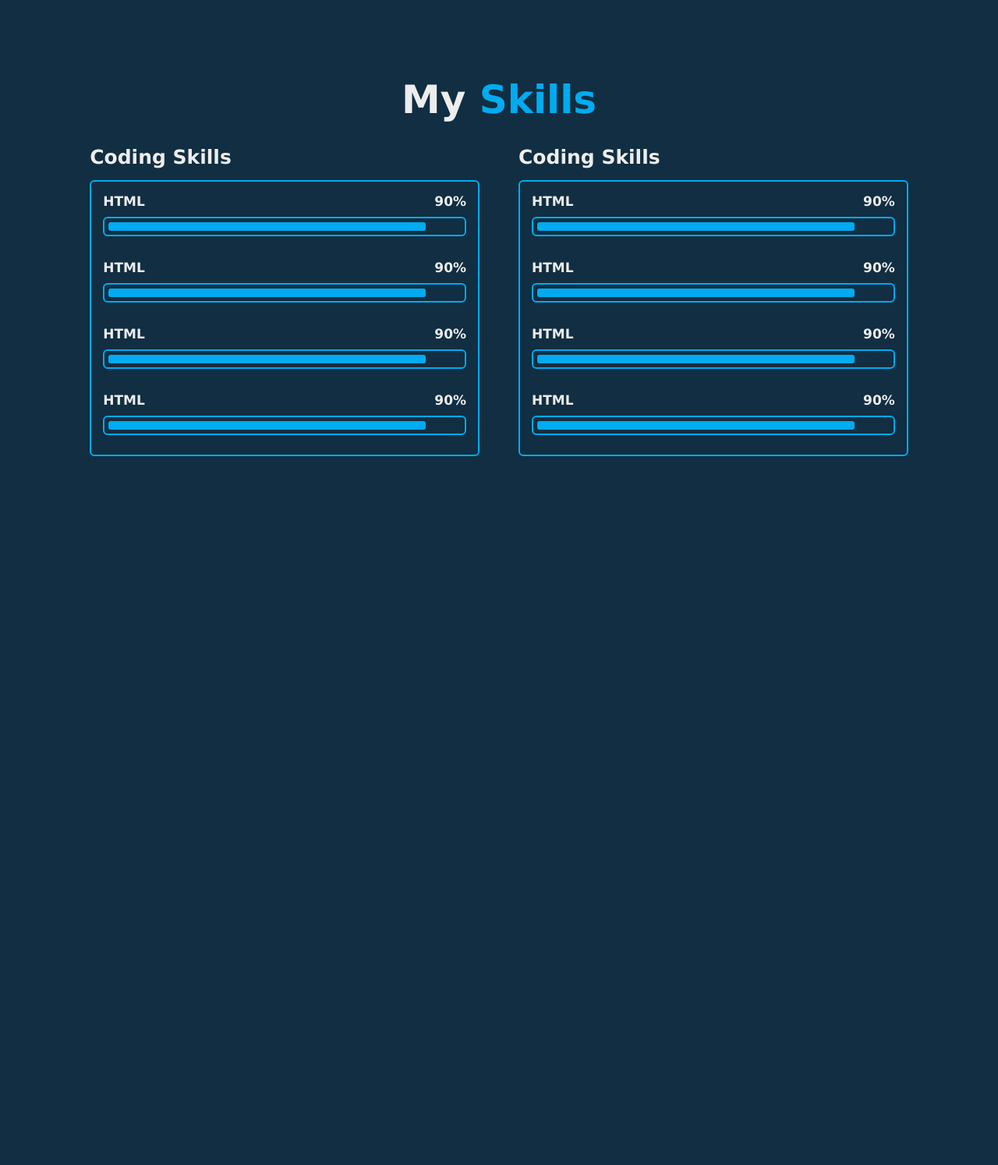
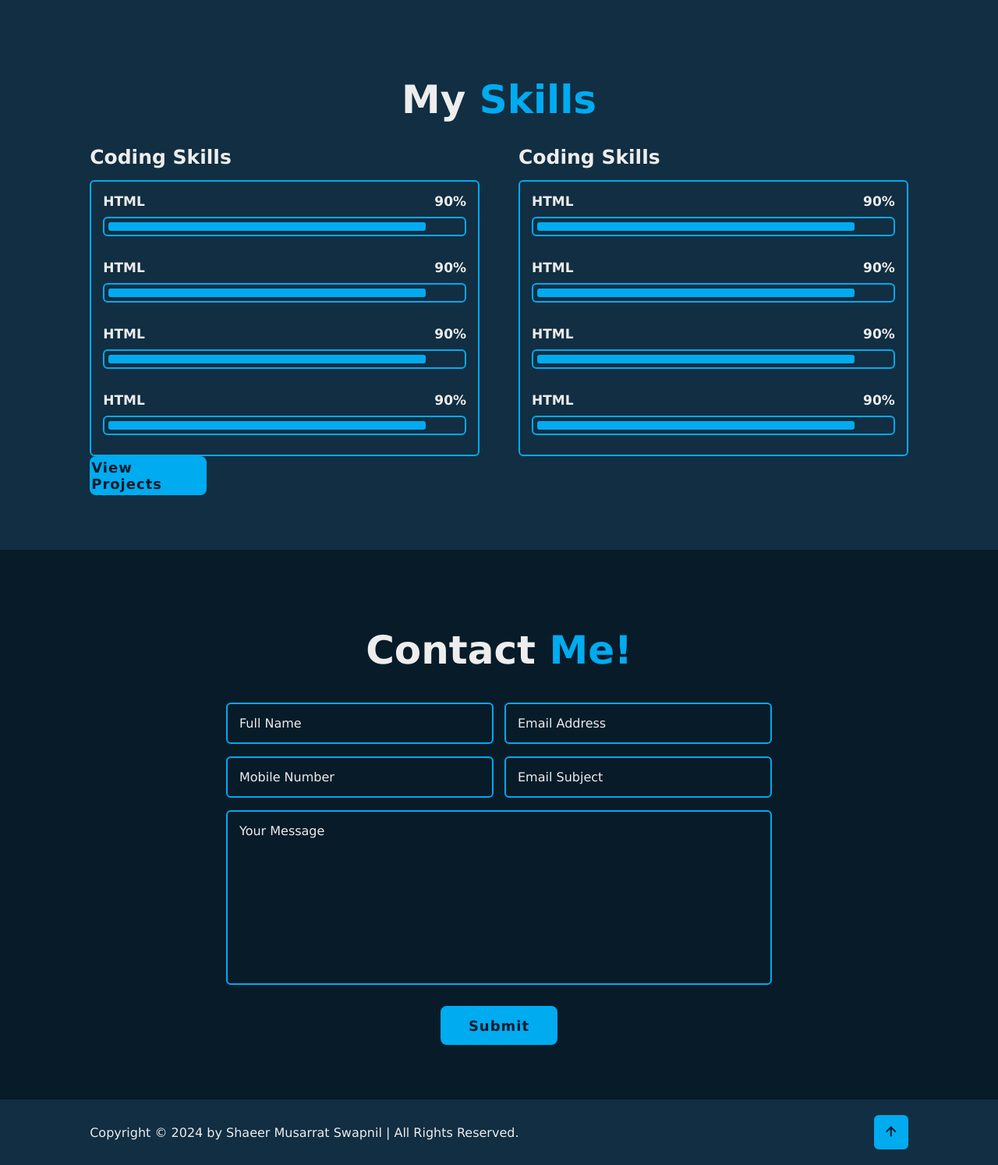
Before and after one commit to musarratswapnil/CSE-3100-Web-Programming-Laboratory, a PHP site: page / in a window 1280 px wide. Shown: the part 2429-3923 px from the top of the page at 78% size. Before the commit the page ends 3014 px from the top, so only its background shows below. Run offline with PHP 8.4, Linux system fonts and the light colour scheme.

Commit message:
portfolio updated using javascript, html, css

```diff
--- a/Assignment-Personal Portfolio/css/style.css
+++ b/Assignment-Personal Portfolio/css/style.css
@@ -33,12 +33,17 @@ body{
     left: 0;
     width: 100%;
     padding: 2rem 9%;
-    background: transparent;
+    background: var(--bg-color);
     display: flex;
     justify-content: space-between;
     align-items: center;
     z-index: 100;
+    transition: .3s;
 
+}
+
+.header.sticky{
+    background: yellowgreen;
 }
 
 .logo{
@@ -69,16 +74,37 @@ body{
 section{
     min-height: 100vh;
     padding: 10rem 9% 2rem;
+
 }
 
 .home{
     display: flex;
     align-items: center;
     padding: 0 9%;
-    background: url('/images/home3.jpg') no-repeat;
+    /* background: url('/images/about.jpg') no-repeat; */
     background-size: cover;
     background-position: center;
+
 }
+ .profile-img img{
+    width: 600px;
+    height: 600px;
+    border-radius: 50%;
+    display: flex;
+    padding: 80px;
+    align-items: flex-end;
+    justify-content: space-around;
+
+
+
+}
+/* .home .profile-img{
+    display: flex;
+    justify-content: flex-end;
+    align-items: end;
+    padding-left: 100%;
+
+} */
 
 .home-content{
     max-width: 60rem;
@@ -88,6 +114,10 @@ section{
     font-size: 5.6rem;
     font-weight: 700;
     line-height: 1.3;
+}
+
+.home-content h1 span{
+    color: var(--text-color);
 }
 
 .home-content .text-animate{
@@ -223,10 +253,10 @@ section{
     transition: 3s;
 }
 
-.home-imgHover:hover{
-    background: black;
+/* .home-imgHover:hover{
+    background: var(--bg-color);
     opacity: .8;
-}
+} */
 
 .about{
     display: flex;
@@ -256,12 +286,14 @@ span{
     display: flex;
     justify-content: center;
     align-items: center;
+
 }
 
 .about-img img{
     width: 90%;
     border-radius: 50%;
     border: .2rem solid var(--main-color);
+
 }
 
 .about-img .circle-spin{
@@ -494,3 +526,123 @@ span{
 .skills-column:nth-child(8) .skills-content .progress .bar span{
     width: 90%;
 }
+
+.contact{
+    min-height: auto;
+    padding-bottom: 7rem;
+}
+
+.contact form{
+    max-width: 70rem;
+    margin: 0 auto;
+    text-align: center;
+}
+
+.contact form .input-box{
+    position: relative;
+    display: flex;
+    justify-content: space-between;
+    flex-wrap: wrap;
+}
+
+.contact form .input-box .input-field{
+    position: relative;
+    width: 49%;
+    margin: .8rem 0;
+}
+
+.contact form .input-box .input-field input, .contact form .textarea-field textarea{
+    width: 100%;
+    height: 100%;
+    padding: 1.5rem;
+    font-size: 1.6rem;
+    color: var(--text-color);
+    background: transparent;
+    border-radius: .6rem;
+    border: .2rem solid var(--main-color);
+}
+
+.contact form .input-box .input-field input::placeholder,
+.contact form .textarea-field textarea::placeholder{
+    color: var(--text-color);
+}
+
+.contact form .focus{
+    position: absolute;
+    top: 0;
+    left: 0;
+    width: 0;
+    height: 100%;
+    background: var(--second-bg-color);
+    border-radius: .6rem;
+    z-index: -1;
+    transition: .5s;
+}
+
+.contact form .input-box .input-field input:focus~.focus,
+.contact form .input-box .input-field input:valid~.focus,
+.contact form .textarea-field textarea:focus~.focus
+.contact form .textarea-field textarea:valid~.focus{
+    width: 100%;
+}
+
+.contact form .textarea-field{
+    position: relative;
+    margin: .8rem 0 2.7rem;
+    display: flex;
+}
+
+.contact form .textarea-field textarea{
+    resize: none;
+}
+
+.footer{
+    display: flex;
+    justify-content: space-between;
+    align-items: center;
+    flex-wrap: wrap;
+    padding: 2rem 9%;
+    background: var(--second-bg-color);
+}
+
+.footer-text p{
+    font-size: 1.6rem;
+}
+
+.footer-iconTop a{
+    position: relative;
+    display: inline-flex;
+    justify-content: center;
+    align-items: center;
+    padding: .8rem;
+    background: var(--main-color);
+    border: .2rem solid var(--main-color);
+    border-radius: .6rem;
+    z-index: 1;
+    overflow: hidden;
+}
+
+.footer-iconTop a::before{
+    content: '';
+    position: absolute;
+    top: 0;
+    left: 0;
+    width: 0;
+    height: 100%;
+    background: var(--second-bg-color);
+    z-index: -1;
+}
+
+.footer-iconTop a:hover::before{
+    width: 100%;
+}
+
+.footer-iconTop a i{
+    font-size: 2.4rem;
+    color: var(--bg-color);
+    transition: .5s;
+}
+
+.footer-iconTop a:hover i{
+    color: var(--main-color);
+}
--- a/Assignment-Personal Portfolio/index.html
+++ b/Assignment-Personal Portfolio/index.html
@@ -15,7 +15,7 @@
 <body>
     <!-- ------------------header--------------- -->
     <header class="header">
-        <a href="#" class="logo">Port<span></span>folio.</a>
+        <a href="#" class="logo">Port<span>folio.</span></a>
 
         <div class="bx bx-menu" id="menu-icon"></div>
 
@@ -28,6 +28,7 @@
             <a href="#contact">Contact Me</a>
         </nav>
     </header>
+
 
     <!-- -----------home----------- -->
 
@@ -44,10 +45,16 @@
             </div>
         </div>
 
+
+
         <div class="home-sci">
             <a href="#"><i class='bx bxl-facebook' ></i></a>
             <a href="#"><i class='bx bxl-linkedin'></i></a>
             <a href="#"><i class='bx bxl-github' ></i></a>
+        </div>
+        <div class="profile-img">
+            <img src="images/about.jpg" alt="">
+
         </div>
 
         <div class="home-imgHover">
@@ -139,8 +146,6 @@
 
                 </div>
             </div>
-
-
         </div>
     </section>
 
@@ -203,11 +208,68 @@
                     </div>
                 </div>
             </div>
-
+        </div>
+        <div class="btn-box btns">
+            <a href="#" class="btn">View Projects</a>
         </div>
     </section>
 
+        <!-- --------contact section------- -->
 
-    <script src="js/"></script>
+        <section class="contact" id="contact">
+            <h2 class="heading">Contact <span>Me!</span></h2>
+
+            <form action="#">
+                <div class="input-box">
+                    <div class="input-field">
+                        <input type="text" placeholder="Full Name" required>
+                        <span class="focus"></span>
+                    </div>
+                    <div class="input-field">
+                        <input type="text" placeholder="Email Address" required>
+                        <span class="focus"></span>
+                    </div>
+                </div>
+                <div class="input-box">
+                    <div class="input-field">
+                        <input type="number" placeholder="Mobile Number" required>
+                        <span class="focus"></span>
+                    </div>
+                    <div class="input-field">
+                        <input type="text" placeholder="Email Subject" required>
+                        <span class="focus"></span>
+                    </div>
+                </div>
+
+                <div class="textarea-field">
+                    <textarea name="" id="" cols="30" rows="10" placeholder="Your Message" required></textarea>
+                    <span class="focus"></span>
+                </div>
+
+                <div class="btn-box btns">
+                    <button type="submit" class="btn">Submit</button>
+                </div>
+
+
+            </form>
+
+
+        </section>
+
+        <!-- -----------footer----------- -->
+        <footer class="footer">
+            <div class="footer-text">
+                <p>
+                    Copyright &copy; 2024 by Shaeer Musarrat Swapnil | All Rights Reserved.
+                </p>
+            </div>
+
+        <div class="footer-iconTop">
+            <a href="#"><i class='bx bx-up-arrow-alt'></i></a>
+        </div>
+        </footer>
+
+
+    <script src="js/script.js"></script>
 </body>
 </html>
--- /dev/null
+++ b/Assignment-Personal Portfolio/js/script.js
@@ -0,0 +1,28 @@
+//toggle icon bar
+
+//scroll Selections
+let header= document.querySelectorAll('section');
+let navLinks=document.querySelectorAll('header nav a');
+
+
+
+window.onscroll = () =>{
+    selections.forEach(sec => {
+        let top= window.screenY;
+        let offset= sec.offsetTop - 100;
+        let height = sec.offsetHeight;
+        let id = sec.getAttribute('id');
+
+        if(top >= offset && top < offset + height){
+            //active navbar links
+            navLinks.forEach(links => {
+                links.classList.remove('active');
+                document.querySelector('header nav a[href*=' + id + ']').classList.add('active');
+            });
+        }
+    });
+
+    //sticky header
+    let header=document.querySelector('header');
+    header.classList.toggle('sticky', window.scrollY > 100);
+}
```
